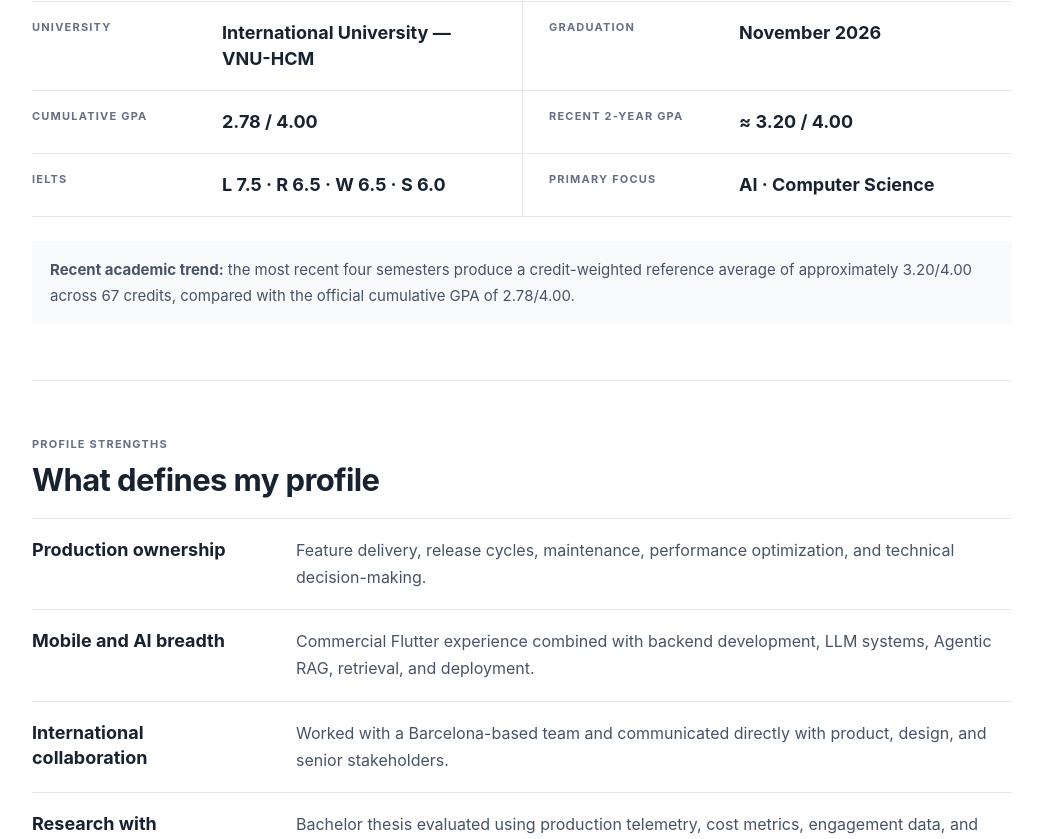
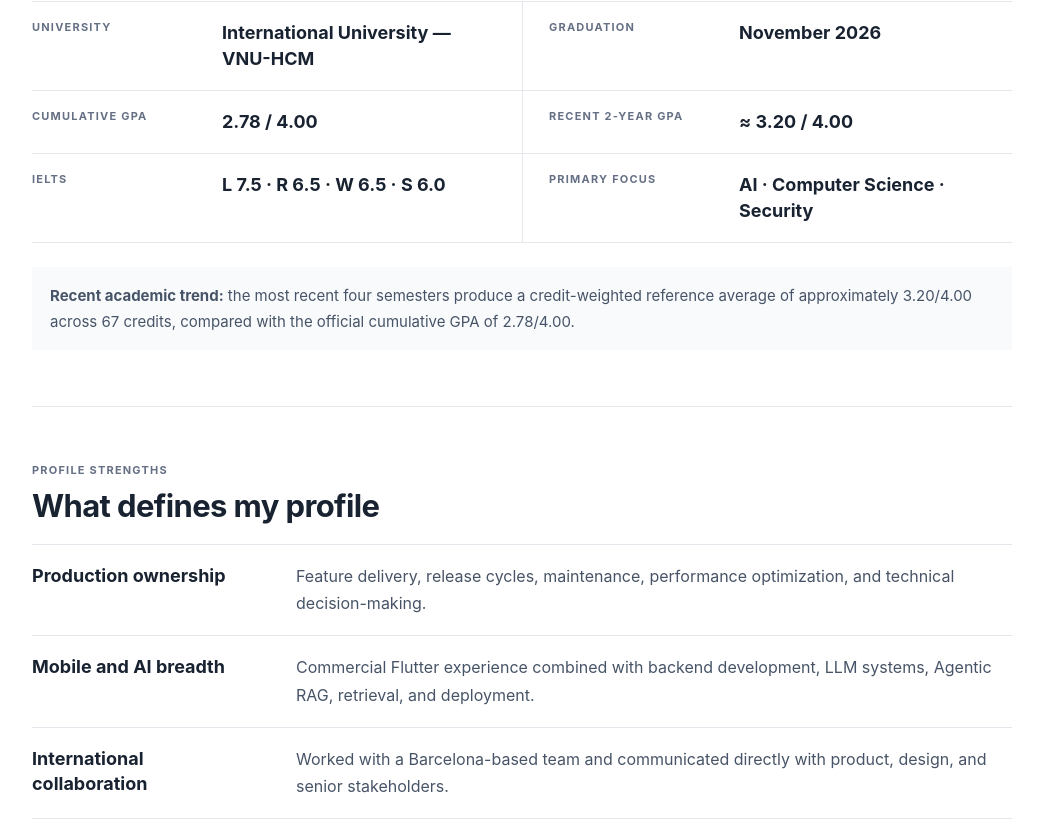
Before and after one commit to minhtri2k3/master-cv, a React (Vite) app: page / in a window 1280 px wide. Shown: the part 795-1634 px from the top of the page, without its empty margins (118-1161 px from the left). Built offline with nearby package versions, Linux system fonts and the light colour scheme.

Commit message:
feat: update Security

```diff
--- a/src/main.jsx
+++ b/src/main.jsx
@@ -8,7 +8,7 @@
   ['Cumulative GPA', '2.78 / 4.00'],
   ['Recent 2-year GPA', '≈ 3.20 / 4.00'],
   ['IELTS', 'L 7.5 · R 6.5 · W 6.5 · S 6.0'],
-  ['Primary focus', 'AI · Computer Science'],
+  ['Primary focus', 'AI · Computer Science · Security'],
 ];
 
 const experience = [
@@ -143,7 +143,7 @@
             </div>
             <div>
               <h3>Master's direction</h3>
-              <p><strong>Primary:</strong> AI · Computer Science<br /><strong>Additional:</strong> Software Engineering · Cybersecurity<br />Target intake: 2027</p>
+              <p><strong>Primary:</strong> AI · Computer Science · Security<br /><strong>Additional:</strong> Software Engineering · Cybersecurity<br />Target intake: 2027</p>
             </div>
           </div>
         </section>
```
